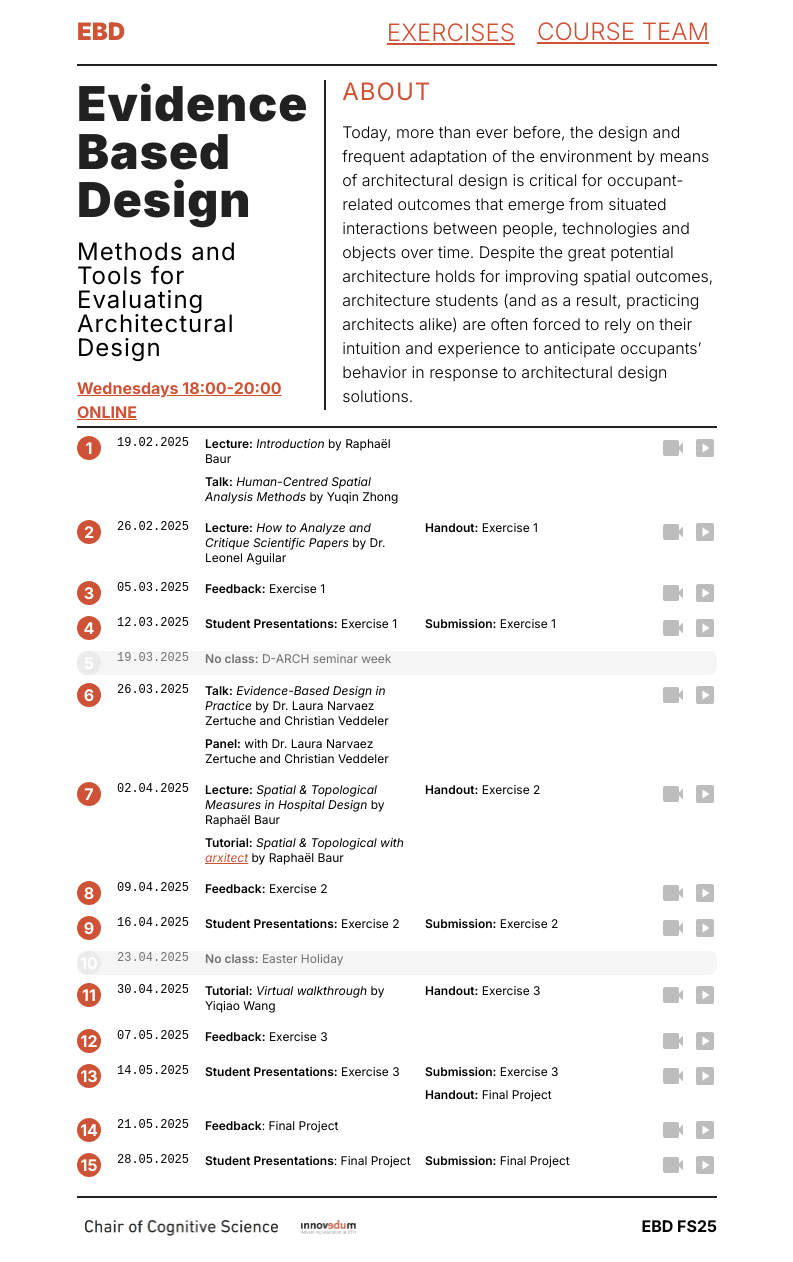
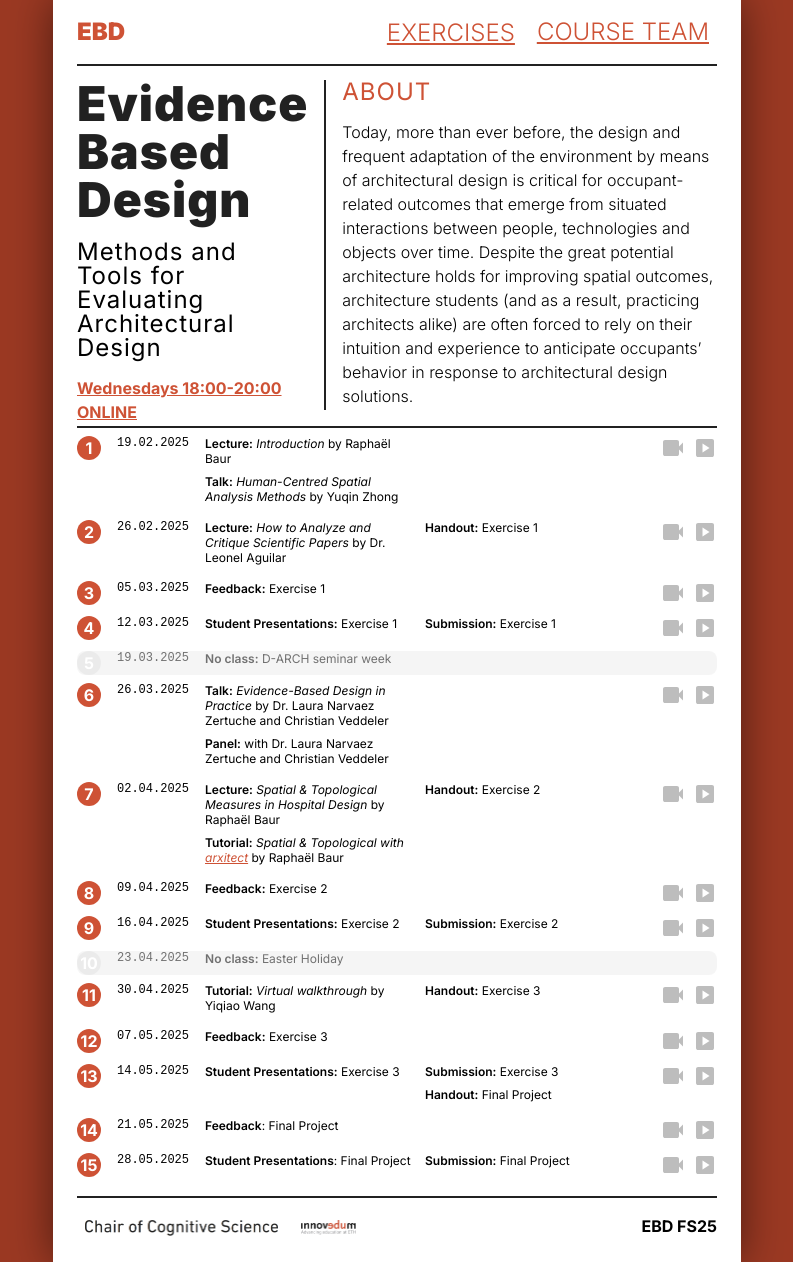
Before and after one commit to rabaur/ebd-website-jekyll, a Jekyll site: the page built from index.md, in a window 1280 px wide. Shown: the whole page, without its empty margins (243-1036 px from the left). Built offline with Jekyll 4.4.1, drawn with Linux system fonts in a browser that asks for light colours.

Commit message:
added course link

```diff
--- a/_layouts/home.html
+++ b/_layouts/home.html
@@ -7,7 +7,7 @@ layout: base
     <div class="title-large-container">
       <h1>Evidence Based Design</h1>
       <h2>Methods and Tools for Evaluating Architectural Design</h2>
-      <a style="font-weight: 700" href="https://polybox.ethz.ch/index.php/s/M0Bqxr8fgbRAXTN" target="_blank">
+      <a style="font-weight: 700" href="https://ethz.zoom.us/j/61956062357?pwd=WlybsaDXI38okLKirsAYSsv68qgLrz.1" target="_blank">
         Wednesdays 18:00-20:00
         <br>
         ONLINE
--- a/_sass/_layout.scss
+++ b/_sass/_layout.scss
@@ -6,6 +6,7 @@ body {
   font-weight: $base-font-weight;
   font-size: $base-font-size;
   line-height: 1.5 * $base-font-size;
+  background-color: var(--primary-color-dark);
 }
 
 h1 {
@@ -68,6 +69,10 @@ a:visited {
 
 .page-width-manager {
   width: calc(min(50%, 800px));
+  background-color: var(--background-color);
+  padding-left: 3 * $spacing-unit;
+  padding-right: 3 * $spacing-unit;
+  box-shadow: 0 0 40px rgba(0, 0, 0, 0.5);
 }
 
 @media (max-width: 768px) {
```
